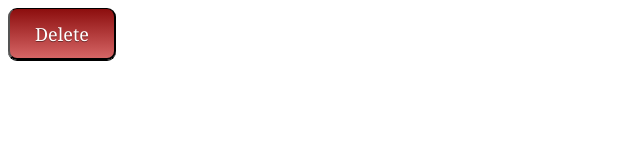
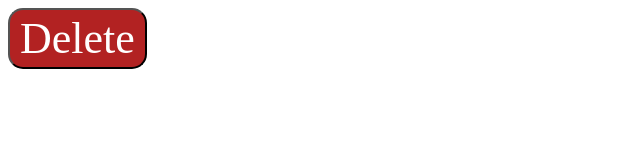
Before and after one commit to rawitscherr/btn, a plain HTML site: page index.html in a window 1280 px wide. Shown: the whole page, without its empty margins (0-640 px from the left). Drawn offline with Linux system fonts and the light colour scheme.

Commit message:
dsafsdfa

```diff
--- a/stylesheet.css
+++ b/stylesheet.css
@@ -1,32 +1,19 @@
-button {
-   border-top: 1px solid #000000;
-   background: #d66565;
-   background: -webkit-gradient(linear, left top, left bottom, from(#d66565), to(#d66565));
-   background: -webkit-linear-gradient(top, #8c0e0e, #d66565);
-   background:top, #8c0e0e, #d66565;
-   padding: 12.5px 25px;
-   border-radius: 9px;
-   -webkit-box-shadow: rgba(0,0,0,1) 0 1px 0;
-   -moz-box-shadow: rgba(0,0,0,1) 0 1px 0;
-   box-shadow: rgba(0,0,0,1) 0 1px 0;
-   text-shadow: rgba(0,0,0,.4) 0 1px 0;
-   color: white;
-   font-size: 18px;
-   font-family: Georgia, Serif;
-   text-decoration: none;
-   text-align: center;
-   }
-button:hover {
-   border-top-color: #d66565;
-   background: #af0000;
-   color: #ffffff;
-   }
-button:active {
-   border-top-color: #000000;
-   background: #a52a2a;
-   color:#ffffff;
-   }
-   button:visited{
-    border:none;}
+button{
+    background-color:#b22222;
+    border-radius:15px;
+    padding:3px;
+    padding-left:10px;
+    padding-right:10px;
+    color:#ffffff;
+    text-shadow:3px;
+    font-size:44px;
+   font-family: inherit;
+    }
 
-    button:focus {outline:0;}
+    button:hover{
+        background-color:#008b8b;
+
+    }
+
+    button:focus{
+        outline:0}
```
